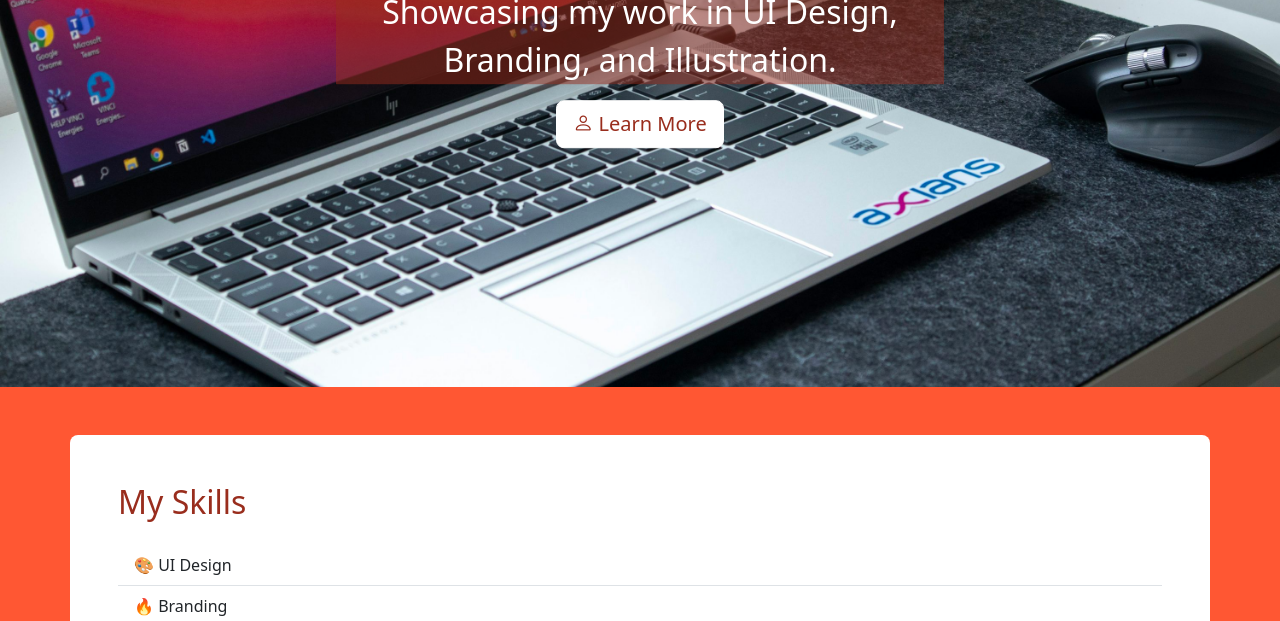
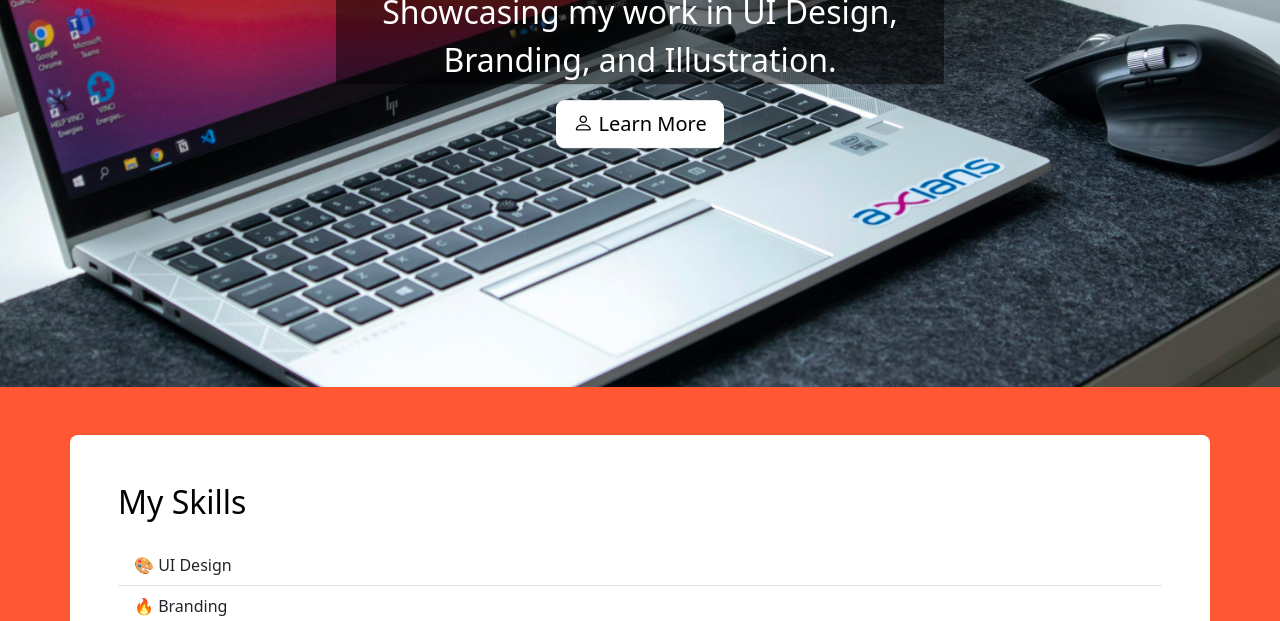
Before and after one commit to rjsingua221/Personal-Portfolio-Website, a website: page index.html in a window 1280 px wide. Shown: the part 479-1100 px from the top of the page. Drawn offline with nearby package versions, Linux system fonts and the light colour scheme; files that its build step writes are made by us from their sources.

Commit message:
Update main.scss

```diff
--- a/assets/css/main.scss
+++ b/assets/css/main.scss
@@ -9,7 +9,7 @@
 $theme-colors: (
   "primary": #ffffff,    // Light peach tone from secondary
   "secondary": #FF5733,  // Your vibrant orange-red
-  "tertiary": #992D1D    // Deep burnt orange
+  "tertiary": #000000    // Deep burnt orange
 );
 .collapse {
   transition: height 0.35s cubic-bezier(0.4, 0, 1, 1); /* fast-out, slow-in */
```
